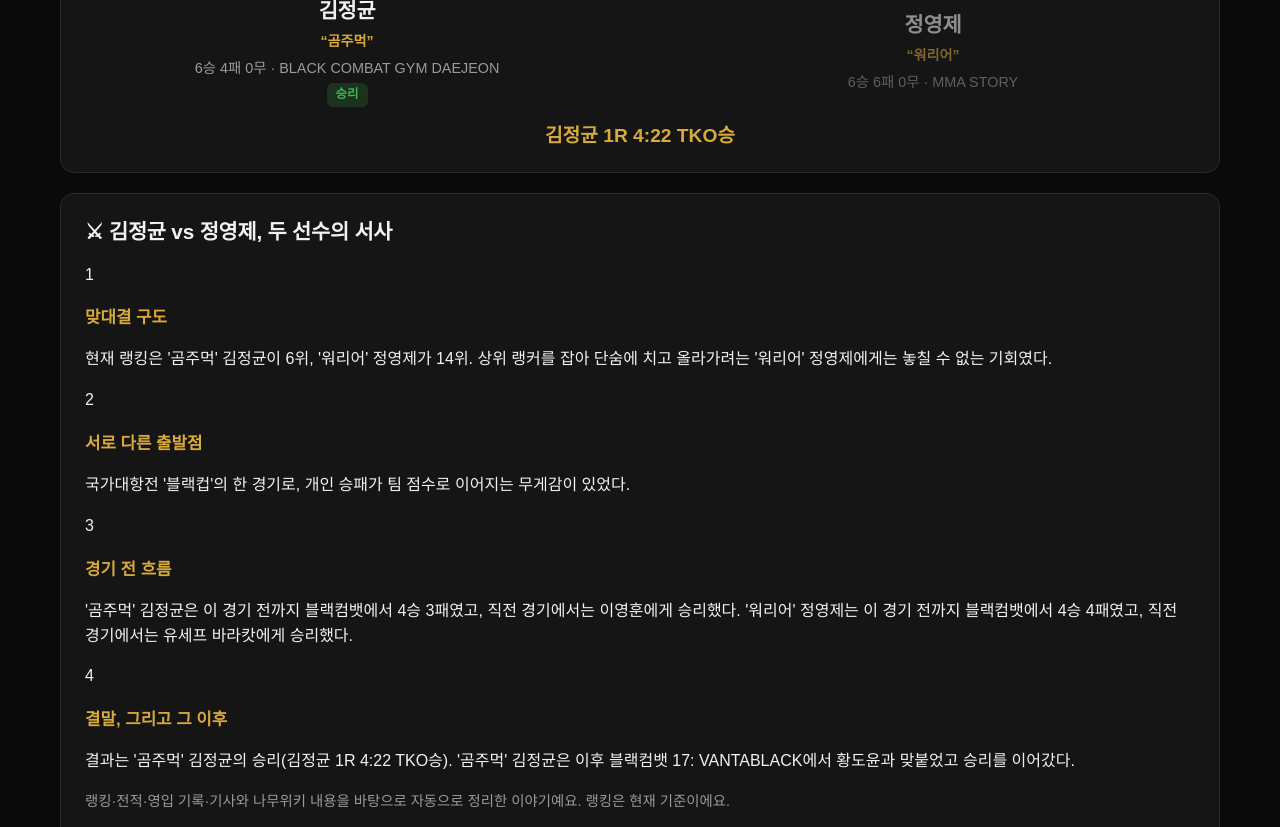
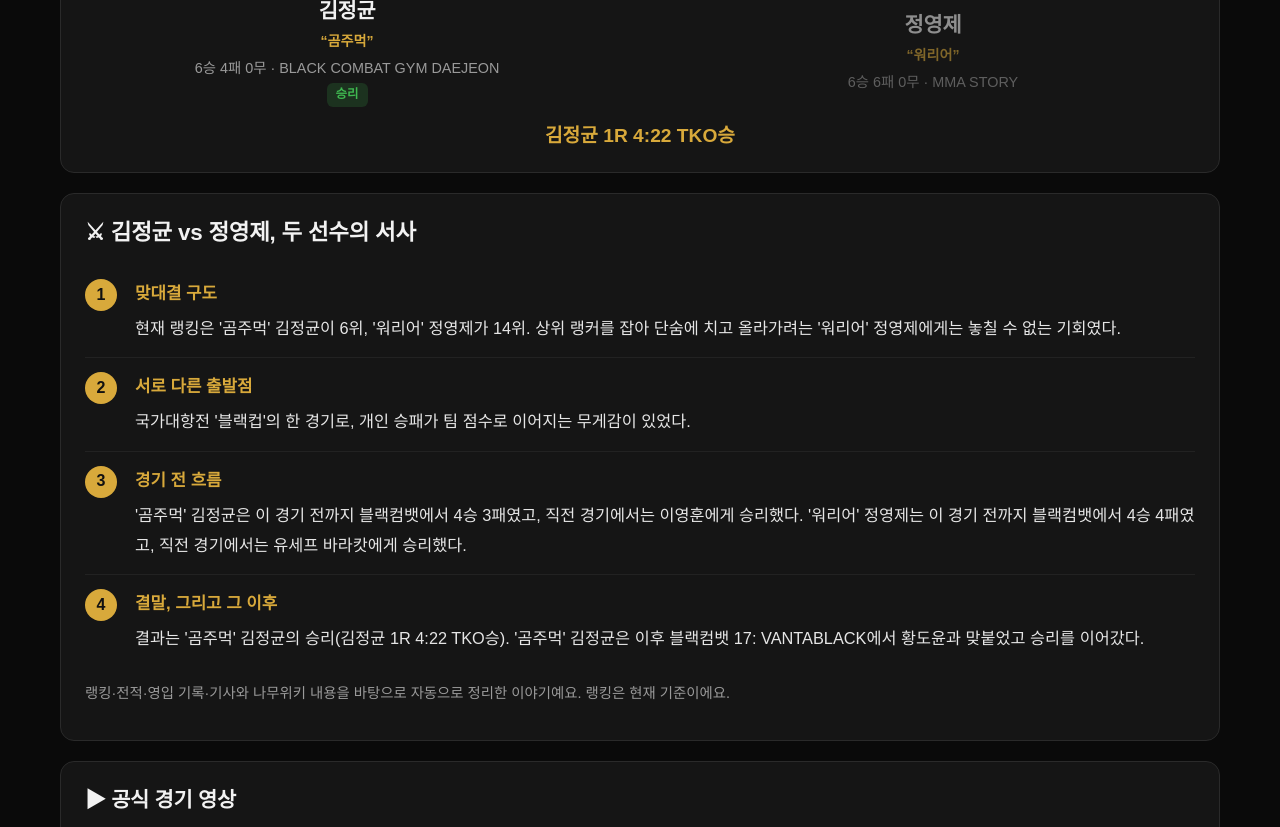
Before and after one commit to minkyu127/bc-fan-info, a Flask app: a page that uses templates/base.html in a window 1280 px wide. Shown: the part 358-1185 px from the top of the page. Run offline with Flask 3, Linux system fonts and the light colour scheme; data comes from the database, SQL or seed files in the repository; data that the repository does not hold is empty; some libraries are stand-ins or nearby versions; some web fonts are replaced.

Commit message:
Add files via upload

```diff
--- a/static/style.css
+++ b/static/style.css
@@ -174,6 +174,14 @@ footer a { text-decoration: underline; }
 .story p, .story-p { margin: 4px 0 8px; line-height: 1.75; color: #ddd; }
 .story-who { color: var(--gold); font-weight: 700; font-size: .9rem; }
 .src { color: var(--gold); font-size: .85rem; }
+.rivalry h2 { font-size: 1.4rem; }
+.chapter { display: grid; grid-template-columns: 36px 1fr; gap: 14px; padding: 14px 0; border-bottom: 1px solid #222; }
+.chapter:last-of-type { border-bottom: 0; }
+.chapter-no { width: 32px; height: 32px; border-radius: 50%; background: var(--gold); color: #111; font-weight: 900; display: flex; align-items: center; justify-content: center; }
+.chapter h3 { margin: 2px 0 6px; }
+.chapter p { margin: 0; line-height: 1.85; color: #e6e6e6; font-size: 1.02rem; }
+.rel-news { display: grid; gap: 6px; margin: 14px 0 6px; padding: 14px; background: #0f0f0f; border-radius: 10px; }
+.rel-news a { font-size: .92rem; }
 .mini-fights { display: grid; gap: 6px; font-size: .92rem; }
 .video-btn {
   display: inline-flex; align-items: center; gap: 4px; margin-top: 6px;
```
